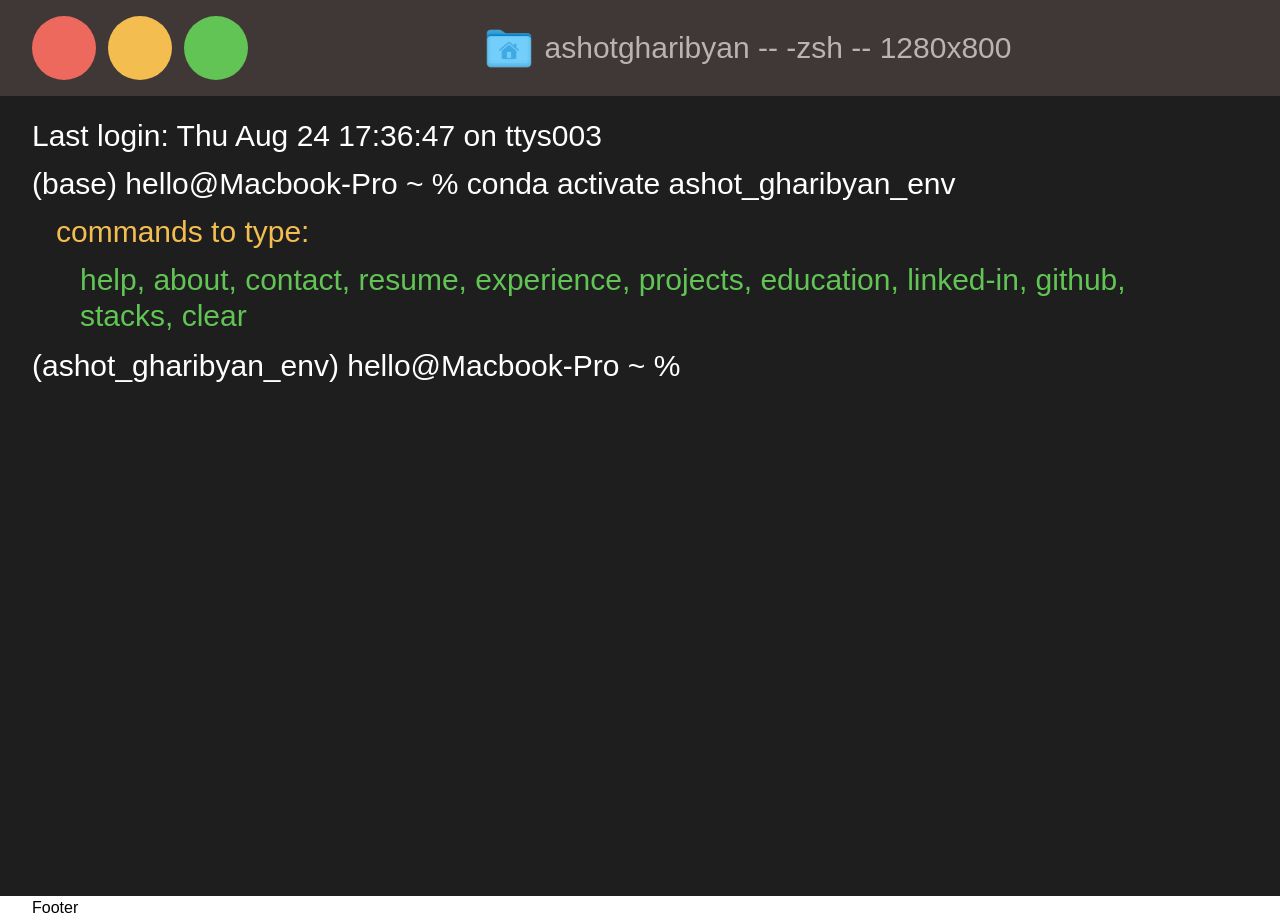
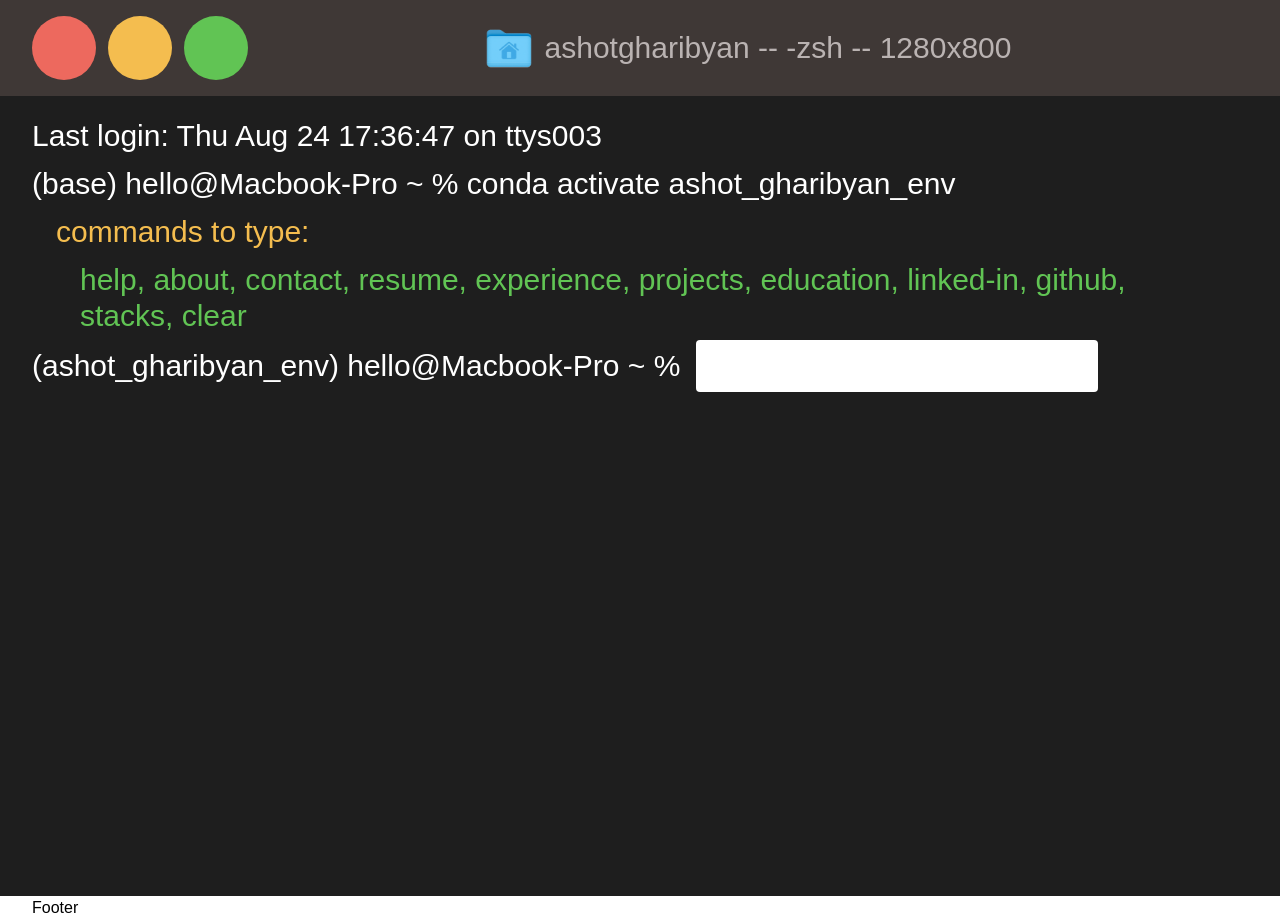
Before and after one commit to ashgharibyan/ashgharibyan-portfolio, a React (Vite) app in the folder frontend/: page / in a window 1280 px wide. Built offline with nearby package versions, Linux system fonts and the light colour scheme; a web font is replaced by a local one.

Commit message:
fixed clearing red button issue

```diff
--- a/frontend/src/contexts/InputContext.jsx
+++ b/frontend/src/contexts/InputContext.jsx
@@ -3,7 +3,7 @@ import React, { createContext, useState } from "react";
 export const InputContext = createContext();
 
 export const InputProvider = ({ children }) => {
-    const [input, setInput] = useState("context");
+    const [input, setInput] = useState("");
     return (
         <InputContext.Provider value={{ input, setInput }}>
             {children}
--- a/frontend/src/sections/CommandLine.jsx
+++ b/frontend/src/sections/CommandLine.jsx
@@ -42,21 +42,21 @@ const CommandLine = () => {
         if (e.key === "Enter") {
             e.preventDefault(); // Prevents a new line from being added
             // ----------------- CLEAR -----------------
-            setInput(e.target.innerText);
-            if (e.target.innerText === "clear") {
+            setInput(e.target.value);
+            if (e.target.value === "clear") {
                 setInput("");
                 setCommand("");
-                e.target.innerText = "";
-            } else if (e.target.innerText === "resume") {
+                e.target.value = "";
+            } else if (e.target.value === "resume") {
                 // ----------------- RESUME -----------------
                 setCommand("Thank you for downloading my resume! 🎉🎉🎉");
                 downloadFile();
-                e.target.innerText = "";
+                e.target.value = "";
             }
 
-            setCommand(e.target.innerText);
+            setCommand(e.target.value);
             // setting the div's text to empty string
-            e.target.innerText = "";
+            e.target.value = "";
             setInput("");
 
             // Clear the input error
@@ -65,31 +65,17 @@ const CommandLine = () => {
         }
     };
 
-    const handleInput = (e) => {
-        const maxLength = 10;
-        const target = e.target;
-        const currentLength = target.innerText.length;
+    const handleChange = (e) => {
+        const maxLen = 10;
+        const currentLength = e.target.value.length;
 
-        if (currentLength > maxLength) {
-            const selection = window.getSelection();
-            const range = selection.getRangeAt(0);
-
-            // Truncate the text
-            target.innerText = target.innerText.substring(0, maxLength);
-
-            // Clear previous ranges
-            selection.removeAllRanges();
-
-            // Restore the range, setting cursor at the end
-            range.setStart(target.childNodes[0], maxLength);
-            range.setEnd(target.childNodes[0], maxLength);
-            selection.addRange(range);
-
+        if (currentLength > maxLen) {
+            e.target.value = e.target.value.substring(0, maxLen);
             setInputError("Max length is 10 characters");
         } else {
+            setInput(e.target.value);
             setInputError("");
         }
-        setInput(e.target.innerText);
     };
 
     return (
@@ -98,14 +84,23 @@ const CommandLine = () => {
                 <span className="flex-none">
                     (ashot_gharibyan_env) hello@Macbook-Pro ~ %
                 </span>
-                <div
+                <input
+                    ref={inputRef}
+                    type="text"
+                    className="textQuery min-w-0 flex-grow whitespace-pre-wrap  break-words rounded border-none p-2 text-[#010101] outline-none"
+                    onKeyDown={handleKeyDown}
+                    onBlur={handleBlur}
+                    value={input}
+                    onChange={handleChange}
+                />
+                {/* <div
                     ref={inputRef}
                     contentEditable={true}
                     className="textQuery min-w-0 flex-grow whitespace-pre-wrap  break-words rounded border-none p-2 text-[#ffffff] outline-none"
                     onKeyDown={handleKeyDown}
                     onBlur={handleBlur}
                     onInput={handleInput}
-                ></div>
+                ></div> */}
             </div>
             <div className="text-red-500">{inputError}</div>
             <Result command={command} />
@@ -114,3 +109,57 @@ const CommandLine = () => {
 };
 
 export default CommandLine;
+
+// const handleKeyDown = (e) => {
+//     if (e.key === "Enter") {
+//         e.preventDefault(); // Prevents a new line from being added
+//         // ----------------- CLEAR -----------------
+//         setInput(e.target.innerText);
+//         if (e.target.innerText === "clear") {
+//             setInput("");
+//             setCommand("");
+//             e.target.innerText = "";
+//         } else if (e.target.innerText === "resume") {
+//             // ----------------- RESUME -----------------
+//             setCommand("Thank you for downloading my resume! 🎉🎉🎉");
+//             downloadFile();
+//             e.target.innerText = "";
+//         }
+
+//         setCommand(e.target.innerText);
+//         // setting the div's text to empty string
+//         e.target.innerText = "";
+//         setInput("");
+
+//         // Clear the input error
+//         setInputError("");
+//         console.log("Enter pressed, current input:", input);
+//     }
+// };
+
+// const handleInput = (e) => {
+//     const maxLength = 10;
+//     const target = e.target;
+//     const currentLength = target.innerText.length;
+
+//     if (currentLength > maxLength) {
+//         const selection = window.getSelection();
+//         const range = selection.getRangeAt(0);
+
+//         // Truncate the text
+//         target.innerText = target.innerText.substring(0, maxLength);
+
+//         // Clear previous ranges
+//         selection.removeAllRanges();
+
+//         // Restore the range, setting cursor at the end
+//         range.setStart(target.childNodes[0], maxLength);
+//         range.setEnd(target.childNodes[0], maxLength);
+//         selection.addRange(range);
+
+//         setInputError("Max length is 10 characters");
+//     } else {
+//         setInputError("");
+//     }
+//     setInput(e.target.innerText);
+// };
```
